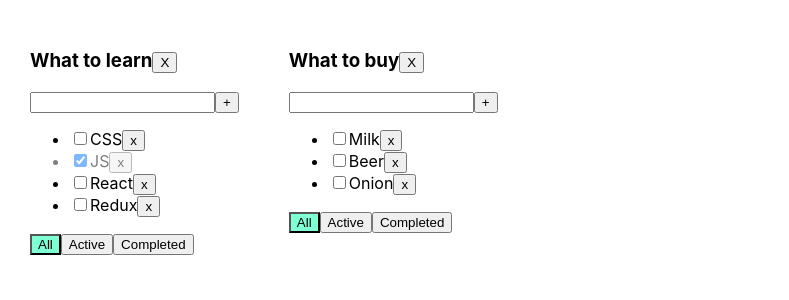
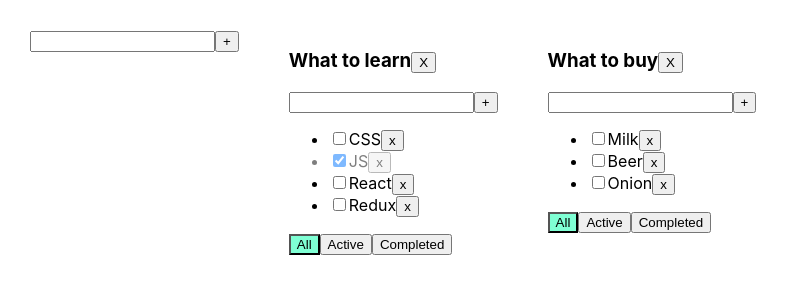
Before and after one commit to roma1524/thirdSprintPractice, a React app: page / in a window 1280 px wide. Shown: the top 300 px of the page, without its empty margins (0-789 px from the left). Built offline with nearby package versions, Linux system fonts and the light colour scheme; the HTML template or start-up script is replaced by a standard one.

Commit message:
added CreateItemForm

```diff
--- a/src/App.tsx
+++ b/src/App.tsx
@@ -3,6 +3,7 @@ import {useState} from 'react';
 import './App.css';
 import {Todolist} from './Todolist';
 import {v1} from 'uuid';
+import {CreateItemForm} from "@/CreateItemForm.tsx";
 
 export type FilterValuesType = "All" | "Active" | "Completed";
 export type TodolistsType = {
@@ -77,8 +78,20 @@ function App() {
         setTasks({...tasks,  [payload.todolistId]: tasks[payload.todolistId].map(el => el.id === payload.taskId ? {...el, title: payload.title} : el)})
     }
 
+    function createTodolistItem (title: string) {
+        let newTodolistId = v1();
+        const newTodolist : TodolistsType = {id: newTodolistId, title, filter: 'All'}
+        setTodoLists([newTodolist, ...todoLists])
+        setTasks({...tasks, [newTodolistId]: []})
+    }
+
     return (
         <div className="App">
+
+            <div>
+                <CreateItemForm createItem={createTodolistItem}/>
+            </div>
+
             {todoLists.map((el) => {
                 let tasksForTodolist = tasks[el.id];
                 if (el.filter === "Active") {
--- /dev/null
+++ b/src/CreateItemForm.tsx
@@ -0,0 +1,44 @@
+import {ChangeEvent, KeyboardEvent, useState} from "react";
+
+type Props = {
+    createItem: (title: string) => void;
+}
+
+export const CreateItemForm = (props: Props) => {
+
+    let [title, setTitle] = useState('');
+    let [error, setError] = useState<string | null>(null)
+
+    const addTask = () => {
+        let newTitle = title.trim();
+        if (newTitle !== '') {
+            props.createItem(title)
+        } else {
+            setError('Так не пойдёт, надо что-то написать!')
+        }
+        setTitle('')
+    }
+
+    const onChangeHandler = (e: ChangeEvent<HTMLInputElement>) => {
+        setError(null)
+        setTitle(e.currentTarget.value)
+    }
+
+    const onKeyPressHandler = (e: KeyboardEvent<HTMLInputElement>) => {
+        if (e.charCode === 13) {
+            addTask()
+        }
+    }
+
+    return (
+        <>
+            <input value={title}
+                   onChange={onChangeHandler}
+                   onKeyPress={onKeyPressHandler}
+                   className={error ? "error" : ""}
+            />
+            <button onClick={addTask}>+</button>
+            {error && <div className="error-message">{error}</div>}
+        </>
+    )
+}
--- a/src/EditableSpan.tsx
+++ b/src/EditableSpan.tsx
@@ -1,4 +1,4 @@
-import {useState} from "react";
+import {ChangeEvent, useState} from "react";
 
 type Props = {
     title: string
@@ -17,7 +17,7 @@ export const EditableSpan = (props: Props) => {
         props.callback(title)
     }
 
-    const onVhangeTitle = (e: React.ChangeEvent<HTMLInputElement>) => {
+    const onVhangeTitle = (e: ChangeEvent<HTMLInputElement>) => {
         setTitle(e.currentTarget.value)
     }
 
--- a/src/Todolist.tsx
+++ b/src/Todolist.tsx
@@ -1,6 +1,7 @@
-import {ChangeEvent, KeyboardEvent, useState} from 'react';
+import {ChangeEvent} from 'react';
 import {FilterValuesType, TasksType} from "@/App.tsx";
 import {EditableSpan} from "@/EditableSpan.tsx";
+import {CreateItemForm} from "@/CreateItemForm.tsx";
 
 type PropsType = {
     todolistId: string
@@ -17,29 +18,6 @@ type PropsType = {
 }
 
 export function Todolist(props: PropsType) {
-    let [title, setTitle] = useState('');
-    let [error, setError] = useState<string | null>(null)
-
-    const addTask = () => {
-        let newTitle = title.trim();
-        if (newTitle !== '') {
-            props.addTask({todolistId: props.todolistId, title: newTitle})
-        } else {
-            setError('Так не пойдёт, надо что-то написать!')
-        }
-        setTitle('')
-    }
-
-    const onChangeHandler = (e: ChangeEvent<HTMLInputElement>) => {
-        setError(null)
-        setTitle(e.currentTarget.value)
-    }
-
-    const onKeyPressHandler = (e: KeyboardEvent<HTMLInputElement>) => {
-        if (e.charCode === 13) {
-            addTask()
-        }
-    }
 
     const onAllClickHandler = () => props.changeFilter({todolistId: props.todolistId, filter: "All"});
     const onActiveClickHandler = () => props.changeFilter({todolistId: props.todolistId, filter: "Active"});
@@ -47,10 +25,11 @@ export function Todolist(props: PropsType) {
     const removeTodolistHandler = () => {
         props.removeTodolist({todolistId: props.todolistId})
     }
-
-
     const changeTodolistTitleHandler = (title: string) => {
         props.changeTodolistTitle({todolistId: props.todolistId, title})
+    }
+    const createTaskItemHandler = (newTitle: string) => {
+        props.addTask({todolistId: props.todolistId, title: newTitle})
     }
 
 
@@ -61,17 +40,11 @@ export function Todolist(props: PropsType) {
 
         </h3>
         <div>
-            <input value={title}
-                   onChange={onChangeHandler}
-                   onKeyPress={onKeyPressHandler}
-                   className={error ? "error" : ""}
-            />
+            <CreateItemForm createItem={createTaskItemHandler}/>
 
-            <button onClick={addTask}>+</button>
-            {error && <div className="error-message">{error}</div>}
         </div>
         <ul>
-            { props.tasks.length === 0 ? 'have no massages'
+            {props.tasks.length === 0 ? 'have no massages'
                 :
                 props.tasks.map(t => {
                     const onClickHandler = () => props.removeTask({todolistId: props.todolistId, taskId: t.id})
```
